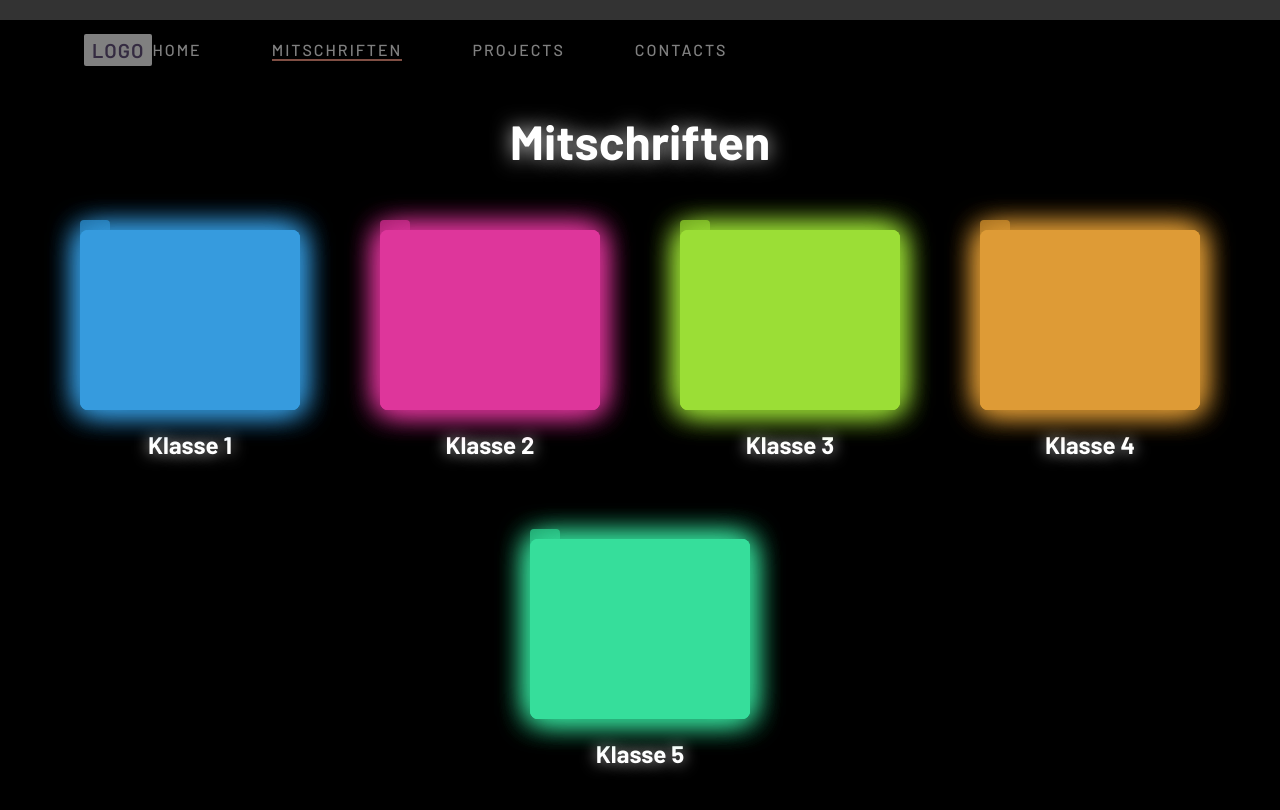
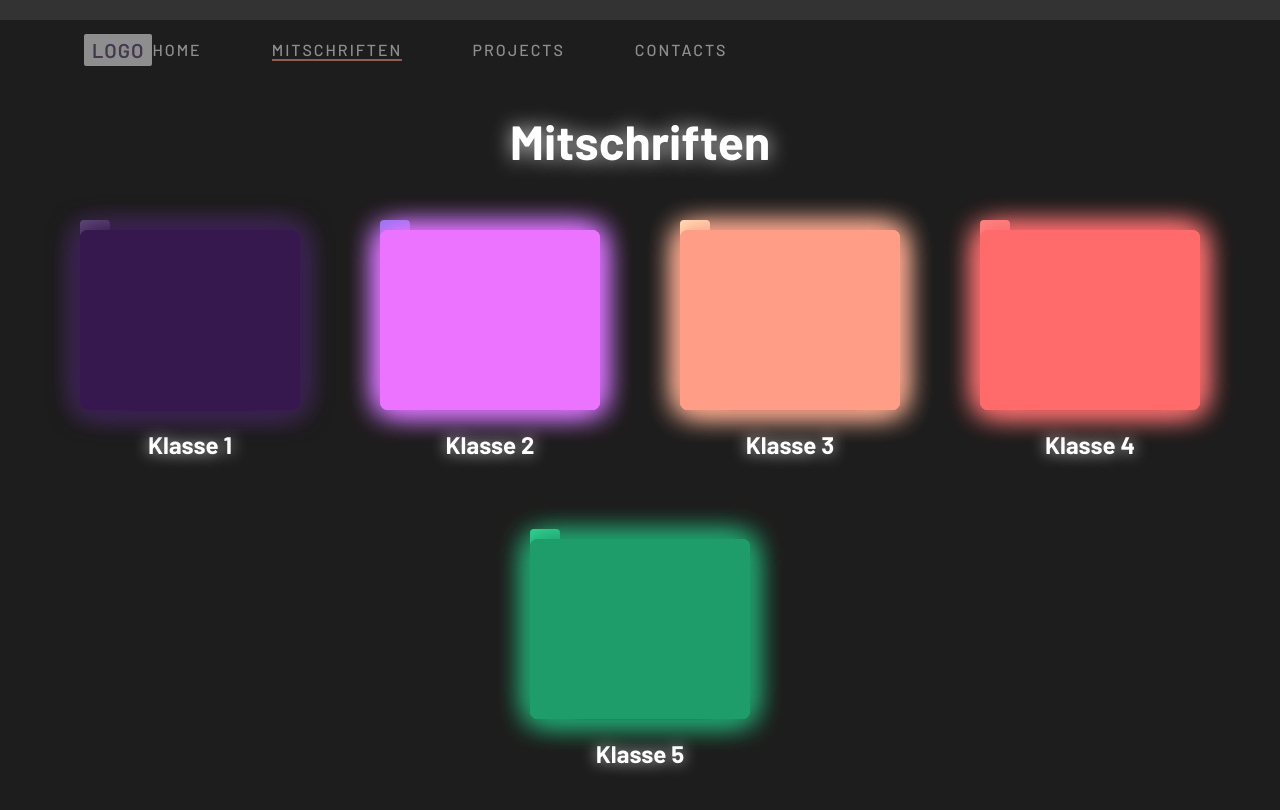
Before and after one commit to ElgamUenal/techachieve-project, a Vue app in the folder techachive-project/: page /mitschriften in a window 1280 px wide. Shown: the top 810 px of the page. Built offline with nearby package versions, Linux system fonts and the light colour scheme; a web font is replaced by a local one.

Commit message:
commit_mitschriften

```diff
--- a/techachive-project/src/components/mitschriften.vue
+++ b/techachive-project/src/components/mitschriften.vue
@@ -5,12 +5,12 @@
         <!-- Ordner 1 -->
         <div class="folder-container" @click="goToPage('/klasse1')">
           <div class="folder">
-          <div class="folder-back" :style="folderStyle('#1e6a9d')">
+            <div class="folder-back" :style="folderStyle('#695681')">
               <div class="paper"></div>
               <div class="paper"></div>
               <div class="paper"></div>
-            <div class="folder-front" :style="folderStyle('#369bde')"></div>
-            <div class="folder-front folder-front-right" :style="folderStyle('#369bde')"></div>
+              <div class="folder-front" :style="folderStyle('#36184F')"></div>
+              <div class="folder-front folder-front-right" :style="folderStyle('#36184F')"></div>
             </div>
           </div>
           <p class="folder-label">Klasse 1</p>
@@ -19,12 +19,12 @@
         <!-- Ordner 2 -->
         <div class="folder-container" @click="goToPage('/klasse2')">
           <div class="folder">
-          <div class="folder-back" :style="folderStyle('#9d1e6a')">
+            <div class="folder-back" :style="folderStyle('#8077EA')">
               <div class="paper"></div>
               <div class="paper"></div>
               <div class="paper"></div>
-            <div class="folder-front" :style="folderStyle('#de369b')"></div>
-            <div class="folder-front folder-front-right" :style="folderStyle('#de369b')"></div>
+              <div class="folder-front" :style="folderStyle('#EB73FF')"></div>
+              <div class="folder-front folder-front-right" :style="folderStyle('#EB73FF')"></div>
             </div>
           </div>
           <p class="folder-label">Klasse 2</p>
@@ -33,12 +33,12 @@
         <!-- Ordner 3 -->
         <div class="folder-container" @click="goToPage('/klasse3')">
           <div class="folder">
-          <div class="folder-back" :style="folderStyle('#6a9d1e')">
+            <div class="folder-back" :style="folderStyle('#FFEDC0')">
               <div class="paper"></div>
               <div class="paper"></div>
               <div class="paper"></div>
-            <div class="folder-front" :style="folderStyle('#9bde36')"></div>
-            <div class="folder-front folder-front-right" :style="folderStyle('#9bde36')"></div>
+              <div class="folder-front" :style="folderStyle('#FF9D87')"></div>
+              <div class="folder-front folder-front-right" :style="folderStyle('#FF9D87')"></div>
             </div>
           </div>
           <p class="folder-label">Klasse 3</p>
@@ -47,12 +47,12 @@
         <!-- Ordner 4 -->
         <div class="folder-container" @click="goToPage('/klasse4')">
           <div class="folder">
-          <div class="folder-back" :style="folderStyle('#9d6a1e')">
+            <div class="folder-back" :style="folderStyle('#FB8A8A')">
               <div class="paper"></div>
               <div class="paper"></div>
               <div class="paper"></div>
-            <div class="folder-front" :style="folderStyle('#de9b36')"></div>
-            <div class="folder-front folder-front-right" :style="folderStyle('#de9b36')"></div>
+              <div class="folder-front" :style="folderStyle('#FF6B6B')"></div>
+              <div class="folder-front folder-front-right" :style="folderStyle('#FF6B6B')"></div>
             </div>
           </div>
           <p class="folder-label">Klasse 4</p>
@@ -61,12 +61,12 @@
         <!-- Ordner 5 -->
         <div class="folder-container" @click="goToPage('/klasse5')">
           <div class="folder">
-          <div class="folder-back" :style="folderStyle('#1e9d6a')">
+            <div class="folder-back" :style="folderStyle('#36DE9B')">
               <div class="paper"></div>
               <div class="paper"></div>
               <div class="paper"></div>
-            <div class="folder-front" :style="folderStyle('#36de9b')"></div>
-            <div class="folder-front folder-front-right" :style="folderStyle('#36de9b')"></div>
+              <div class="folder-front" :style="folderStyle('#1E9D6A')"></div>
+              <div class="folder-front folder-front-right" :style="folderStyle('#1E9D6A')"></div>
             </div>
           </div>
           <p class="folder-label">Klasse 5</p>
@@ -111,7 +111,7 @@ body {
     flex-direction: column;
     justify-content: center; /* Vertikal zentrieren */
     align-items: center; /* Horizontal zentrieren */
-  background-color: black; /* Schwarzer Hintergrund */
+    background-color: rgb(30, 29, 29); /* Schwarzer Hintergrund */
     color: white; /* Weiße Schrift */
   }
 
```
Lines whose indentation alone changed are shown as unchanged.
